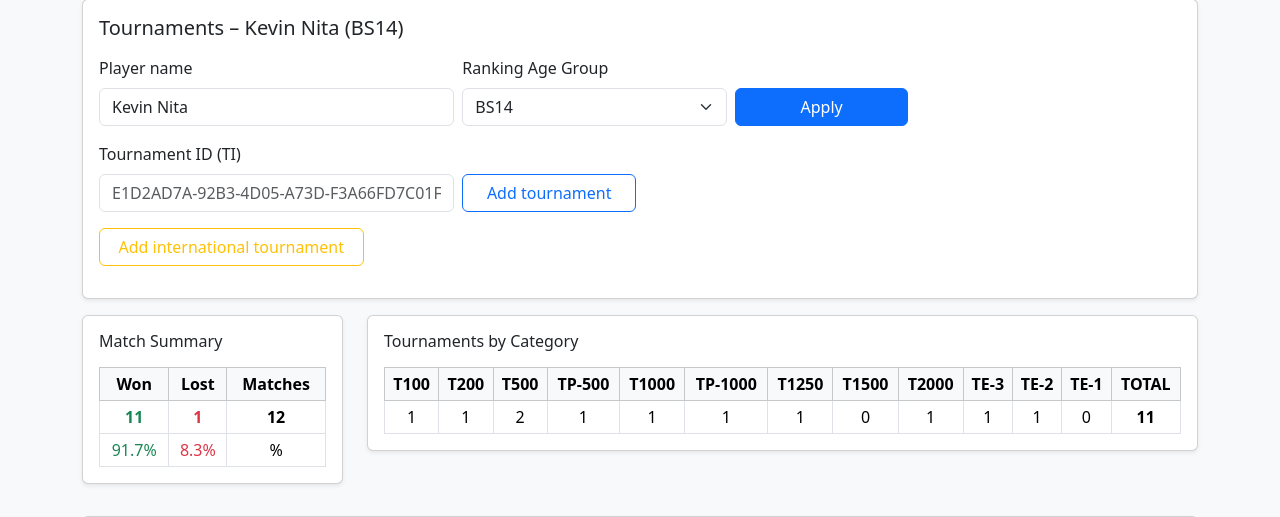
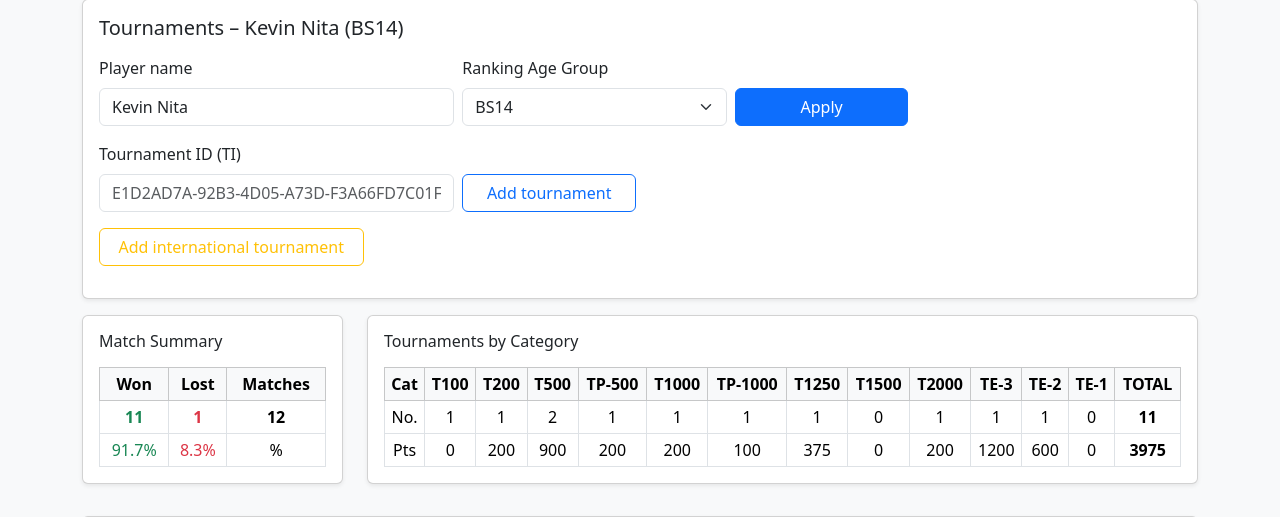
Before and after one commit to JohnNita83/tennis_ranking_app, a Flask app: page /tournaments in a window 1280 px wide. Shown: the part 73-590 px from the top of the page. Run offline with Flask 3, Linux system fonts and the light colour scheme; data comes from the database, SQL or seed files in the repository; both versions use the stored data as it was after the commit.

Commit message:
add tournaments by category table

```diff
--- a/app.py
+++ b/app.py
@@ -292,24 +292,25 @@ def build_tournament_view(player_name: str, age_group: str) -> dict:
           AND age_group = ?
         ORDER BY start_date, id
         """,
-        (player_name, age_group),   # 👈 supply both values
+        (player_name, age_group),
     )
     db_rows = cur.fetchall()
     conn.close()
 
     rows = []
-    points_list = []   # for computing top-6 per row
+    points_list = []
     prev_rank = None
 
     total_won = 0
     total_lost = 0
     cat_counts = {code: 0 for code, _disp in POINT_COLUMNS}
+    cat_points = {code: 0 for code, _disp in POINT_COLUMNS}   # 👈 new dict
 
     for idx, r in enumerate(db_rows, start=1):
         row_id = r["id"]
         start_date = r["start_date"]
         end_date = r["end_date"]
-        cat_code = r["category_code"]  # internal code like T100, TP500 etc.
+        cat_code = r["category_code"]
         place = r["place"]
         won = r["won"] if r["won"] is not None else 0
         lost = r["lost"] if r["lost"] is not None else 0
@@ -325,13 +326,17 @@ def build_tournament_view(player_name: str, age_group: str) -> dict:
         if place is not None and cat_code and place in points_map:
             pts = points_map[place].get(cat_code)
 
+        # 👇 accumulate points per category
+        if pts is not None and cat_code in cat_points:
+            cat_points[cat_code] += pts
+
         points_list.append(pts if pts is not None else 0)
 
         # RankingPoints = sum of top 6 points from rows up to this one
         top6 = sorted(points_list, reverse=True)[:6]
         ranking_points = sum(top6)
 
-        # Rank: use end_date, add 1 week → look up rankings_map
+        # Rank lookup logic (unchanged)
         rank_value = None
         if end_date:
             try:
@@ -346,7 +351,7 @@ def build_tournament_view(player_name: str, age_group: str) -> dict:
         diff = None
         arrow = None
         if rank_value is not None and prev_rank is not None:
-            diff = prev_rank - rank_value  # positive if improved (lower number)
+            diff = prev_rank - rank_value
             if diff > 0:
                 arrow = "up"
             elif diff < 0:
@@ -357,30 +362,28 @@ def build_tournament_view(player_name: str, age_group: str) -> dict:
 
         matches = won + lost
 
-        rows.append(
-            {
-                "id": row_id,
-                "no": idx,
-                "start_date": start_date,
-                "end_date": end_date,
-                "tournament_name": r["tournament_name"],
-                "cat_code": r["category_code"],
-                "opens_date": r["opens_date"],
-                "close_date": r["close_date"],
-                "place": place,
-                "points": pts,
-                "ranking_points": ranking_points,
-                "rank": rank_value,
-                "diff": diff,
-                "arrow": arrow,
-                "won": won,
-                "lost": lost,
-                "matches": matches,
-                "tournament_id": r["tournament_id"],
-                "is_international": r["is_international"],
-                "event_id": r["event_id"],   # 👈 add this line
-            }
-        )
+        rows.append({
+            "id": row_id,
+            "no": idx,
+            "start_date": start_date,
+            "end_date": end_date,
+            "tournament_name": r["tournament_name"],
+            "cat_code": cat_code,
+            "opens_date": r["opens_date"],
+            "close_date": r["close_date"],
+            "place": place,
+            "points": pts,
+            "ranking_points": ranking_points,
+            "rank": rank_value,
+            "diff": diff,
+            "arrow": arrow,
+            "won": won,
+            "lost": lost,
+            "matches": matches,
+            "tournament_id": r["tournament_id"],
+            "is_international": r["is_international"],
+            "event_id": r["event_id"],
+        })
 
     total_matches = total_won + total_lost
     won_pct = (total_won / total_matches * 100) if total_matches > 0 else 0
@@ -396,7 +399,9 @@ def build_tournament_view(player_name: str, age_group: str) -> dict:
             "lost_pct": lost_pct,
         },
         "cat_counts": cat_counts,
+        "cat_points": cat_points,   # 👈 now returned
     }
+
 
 
 def get_db_connection():
@@ -866,6 +871,7 @@ def tournaments():
     rows = view["rows"]
     totals = view["totals"]
     cat_counts = view["cat_counts"]
+    cat_points = view["cat_points"]   # 👈 extract from view
 
     return render_template(
         "tournaments.html",
@@ -875,8 +881,11 @@ def tournaments():
         rows=rows,
         totals=totals,
         cat_counts=cat_counts,
+        cat_points=cat_points,   # 👈 now defined
         point_columns=POINT_COLUMNS,
     )
+
+
 
 
 @app.route("/tournaments/delete/<int:row_id>", methods=["POST"])
--- a/requirements.txt
+++ b/requirements.txt
@@ -10,3 +10,4 @@ requests==2.32.3
 beautifulsoup4==4.12.3
 lxml==5.2.1
 html5lib==1.1
+rapidfuzz
--- a/templates/tournaments.html
+++ b/templates/tournaments.html
@@ -108,6 +108,7 @@
         <table class="table table-sm table-bordered mb-0 text-center align-middle">
           <thead class="table-light">
             <tr>
+              <th>Cat</th>
               {% for col_code, display_name in point_columns %}
                 <th>{{ display_name }}</th>
               {% endfor %}
@@ -115,12 +116,26 @@
             </tr>
           </thead>
           <tbody>
+            <!-- No. row -->
             <tr>
+              <td>No.</td>
               {% set ns = namespace(total=0) %}
               {% for col_code, display_name in point_columns %}
                 {% set count = cat_counts[col_code] %}
                 <td>{{ count }}</td>
                 {% set ns.total = ns.total + (count or 0) %}
+              {% endfor %}
+              <td class="fw-bold">{{ ns.total }}</td>
+            </tr>
+
+            <!-- Pts row -->
+            <tr>
+              <td>Pts</td>
+              {% set ns = namespace(total=0) %}
+              {% for col_code, display_name in point_columns %}
+                {% set pts = cat_points[col_code] %}
+                <td>{{ pts }}</td>
+                {% set ns.total = ns.total + (pts or 0) %}
               {% endfor %}
               <td class="fw-bold">{{ ns.total }}</td>
             </tr>
@@ -130,6 +145,7 @@
     </div>
   </div>
 </div>
+
 
 </div>
 
```
Also changed, not shown: rankings.db. Lines whose indentation alone changed are shown as unchanged.
